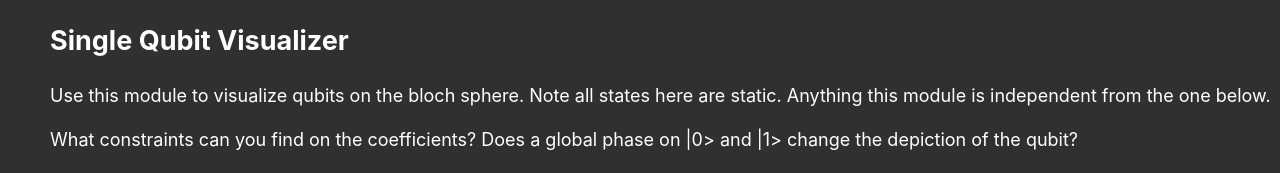
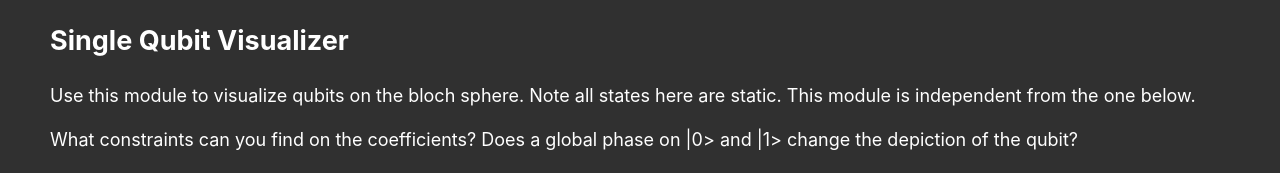
Before and after one commit to iisharankov/QuantumStateTomography, a React (Create React App) app in the folder web/: page / in a window 1280 px wide. Shown: the top 173 px of the page. Built offline with nearby package versions, Linux system fonts and the light colour scheme.

Commit message:
Clean up typos

```diff
--- a/web/public/index.html
+++ b/web/public/index.html
@@ -7,7 +7,7 @@
     <meta name="theme-color" content="#000000" />
     <meta
       name="description"
-      content="Web site created using create-react-app"
+      content="Using machine learning to predict multiqubit systems."
     />
     <link rel="apple-touch-icon" href="%PUBLIC_URL%/logo192.png" />
     <!--
@@ -24,7 +24,7 @@
       work correctly both with client-side routing and a non-root public URL.
       Learn how to configure a non-root public URL by running `npm run build`.
     -->
-    <title>React App</title>
+    <title>Quantum State Tomography Demo</title>
   </head>
   <body>
     <noscript>You need to enable JavaScript to run this app.</noscript>
--- a/web/src/components/singleQubitVisualizer/Controller.jsx
+++ b/web/src/components/singleQubitVisualizer/Controller.jsx
@@ -18,7 +18,7 @@ class Controller extends React.Component {
     return (
       <>
         <h2>Single Qubit Visualizer</h2>
-        <p>Use this module to visualize qubits on the bloch sphere. Note all states here are static. Anything this module is independent from the one below.</p>
+        <p>Use this module to visualize qubits on the bloch sphere. Note all states here are static. This module is independent from the one below.</p>
         <p>What constraints can you find on the coefficients? Does a global phase on |0> and |1> change the depiction of the qubit?</p>
         <p>A single bit can only store 0 or 1. How many possible values can be created here?</p>
         <p>First select the number of qubits you wish you visualize. Note that pressing SUBMIT will automatically NORMALIZE your coefficients.</p>
```
